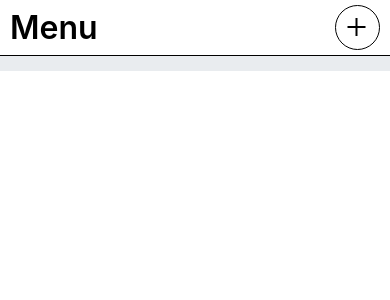
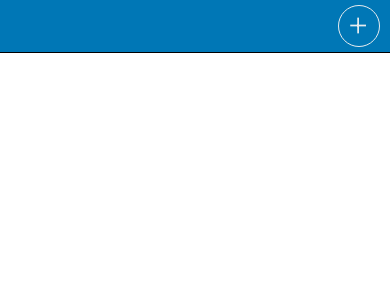
Before and after one commit to APPIMA/APPIMA, a React Native app: screen / in a window 390 px wide. Shown: the top 300 px of the page. Built offline with nearby package versions, Linux system fonts and the light colour scheme.

Commit message:
Añadir modal para agregar dispositivo

```diff
--- a/src/Components/BarTitle/BarTitle.jsx
+++ b/src/Components/BarTitle/BarTitle.jsx
@@ -1,18 +1,71 @@
-import { View, Text, StyleSheet, TouchableOpacity } from "react-native";
-import React, { useContext } from "react";
+import {
+  View,
+  StyleSheet,
+  TouchableOpacity,
+  Modal,
+  TextInput,
+  Dimensions,
+} from "react-native";
+import React, { useContext, useState } from "react";
 import { Ionicons } from "@expo/vector-icons";
 import Colors from "../../Colors";
 import GlobalContext from "../Context/GlobalContext";
+import CustomText from "../ui/CustomText";
 
-export default function BarTitle({ name }) {
+export default function BarTitle({ barTitle }) {
   const { addDevice } = useContext(GlobalContext);
+
+  const [isModalVisible, setIsModalVisible] = useState(false);
+  const [deviceName, setDeviceName] = useState("");
+  const [IP, setIP] = useState("");
+  const [port, setPort] = useState("");
+
+  const toggleModal = () => {
+    setIsModalVisible((prev) => !prev);
+  };
+
+  const handleSave = () => {
+    toggleModal();
+    addDevice({ deviceName, port, IP });
+    setDeviceName("");
+    setIP("");
+    setPort("");
+  };
 
   return (
     <View style={styles.bar}>
-      <Text style={styles.title}>{name}</Text>
-      <TouchableOpacity onPress={addDevice} style={styles.button}>
-        <Ionicons name="add" size={32} color="black" />
+      <CustomText style={styles.title}>{barTitle}</CustomText>
+      <TouchableOpacity onPress={toggleModal} style={styles.button}>
+        <Ionicons name="add" size={28} color={Colors.text} />
       </TouchableOpacity>
+
+      <Modal visible={isModalVisible} transparent animationType="fade">
+        <View style={styles.modalContainer}>
+          <View style={styles.modalContent}>
+            <TextInput
+              style={styles.input}
+              onChangeText={setDeviceName}
+              placeholder="Escriba el nombre"
+            />
+            <TextInput
+              style={styles.input}
+              onChangeText={setIP}
+              placeholder="Escriba la dirección IP"
+            />
+            <TextInput
+              style={styles.input}
+              onChangeText={setPort}
+              placeholder="Escriba el puerto"
+            />
+            <TouchableOpacity onPress={handleSave} style={styles.saveButton}>
+              <CustomText style={styles.saveButtonText}>Save</CustomText>
+            </TouchableOpacity>
+            <TouchableOpacity onPress={toggleModal} style={styles.cancelButton}>
+              <CustomText style={styles.cancelButtonText}>Cancel</CustomText>
+            </TouchableOpacity>
+          </View>
+        </View>
+      </Modal>
     </View>
   );
 }
@@ -27,22 +80,63 @@ const styles = StyleSheet.create({
     width: "100%",
     paddingVertical: 5,
     paddingHorizontal: 10,
-    backgroundColor: Colors.white,
+    backgroundColor: Colors.darkBlue,
     elevation: 10,
-    marginBottom:15
   },
   title: {
     fontSize: 32,
     textAlign: "center",
     fontWeight: "600",
+    color: Colors.text,
   },
   button: {
     borderRadius: 100,
+    borderColor: Colors.text,
     borderWidth: 1,
     display: "flex",
-    alignItems:'center',
-    justifyContent:'center',
-    width: 45,
-    height: 45,
+    alignItems: "center",
+    justifyContent: "center",
+    width: 42,
+    height: 42,
+  },
+
+  // Modal styles
+  modalContainer: {
+    flex: 1,
+    justifyContent: "center",
+    alignItems: "center",
+    backgroundColor: Colors.background,
+  },
+  modalContent: {
+    backgroundColor: Colors.white,
+    padding: 16,
+    borderRadius: 8,
+    width: Dimensions.get("window").width - 32,
+  },
+  input: {
+    borderWidth: 1,
+    borderColor: Colors.lightGray,
+    borderRadius: 4,
+    padding: 8,
+    marginBottom: 12,
+  },
+  saveButton: {
+    backgroundColor: Colors.darkBlue,
+    paddingVertical: 12,
+    alignItems: "center",
+    borderRadius: 4,
+  },
+  saveButtonText: {
+    color: Colors.white,
+    fontSize: 16,
+  },
+  cancelButton: {
+    marginTop: 8,
+    paddingVertical: 12,
+    alignItems: "center",
+  },
+  cancelButtonText: {
+    color: Colors.darkText,
+    fontSize: 16,
   },
 });
--- a/src/Components/Context/GlobalProvider.jsx
+++ b/src/Components/Context/GlobalProvider.jsx
@@ -13,17 +13,17 @@ const init = () => ({
 function GlobalProvider({ children }) {
   const [globalState, dispatch] = useReducer(globalReducer, {}, init);
 
-  const addDevice = useCallback(() => {
+  const addDevice = useCallback(({ deviceName, port, IP }) => {
     const device = {
       id: Date.now(),
-      nombre: "Default",
-      lecturas: [
-        Math.floor(Math.random() * (100 - 1) + 1),
-        Math.floor(Math.random() * (100 - 1) + 1),
-        Math.floor(Math.random() * (100 - 1) + 1),
-        Math.floor(Math.random() * (100 - 1) + 1),
-      ],
-      connection: Math.floor(Math.random() * (3 - 1) + 1) === 1,
+      nombre: deviceName,
+      port,
+      IP,
+      lectura1: Math.floor(Math.random() * (100 - 1) + 1),
+      lectura2: Math.floor(Math.random() * (100 - 1) + 1),
+      lectura3: Math.floor(Math.random() * (100 - 1) + 1),
+      lectura4: Math.floor(Math.random() * (100 - 1) + 1),
+      lastUpdate: Date.now()
     };
 
     const action = {
@@ -33,6 +33,8 @@ function GlobalProvider({ children }) {
 
     dispatch(action);
   }, []);
+
+
 
   const changeDeviceTitle = useCallback((newTitle, id) => {
     const action = {
@@ -46,6 +48,15 @@ function GlobalProvider({ children }) {
     dispatch(action);
   }, []);
 
+  const changeBarTitle = useCallback((newTitle) => {
+    const action = {
+      type: types.changeTitleDevice,
+      payload: newTitle
+    }
+
+    dispatch(action)
+  }, []);
+
   const context = useMemo(
     () => ({
       ...globalState,
@@ -53,8 +64,9 @@ function GlobalProvider({ children }) {
       // Methods
       addDevice,
       changeDeviceTitle,
+      changeBarTitle,
     }),
-    [globalState, addDevice, changeDeviceTitle],
+    [globalState, addDevice, changeDeviceTitle, changeBarTitle],
   );
 
   return (
--- a/src/Components/Context/GlobalReducer.js
+++ b/src/Components/Context/GlobalReducer.js
@@ -22,6 +22,12 @@ const globalReducer = (state = {}, action = '') => {
         })
       }
 
+    case types.changeBarTitle:
+      return {
+        ...state,
+        barTitle: action.payload,
+      }
+
     default:
       return state;
   }
--- a/src/Components/Context/globalTypes.js
+++ b/src/Components/Context/globalTypes.js
@@ -1,6 +1,7 @@
 const types = {
   addDevice: "[ADD] Device",
-  changeTitleDevice: "[EDIT] Device Title"
+  changeTitleDevice: "[EDIT] Device Title",
+  changeBarTitle: "[EDIT] Bar Title"
 };
 
 export default types;
```
